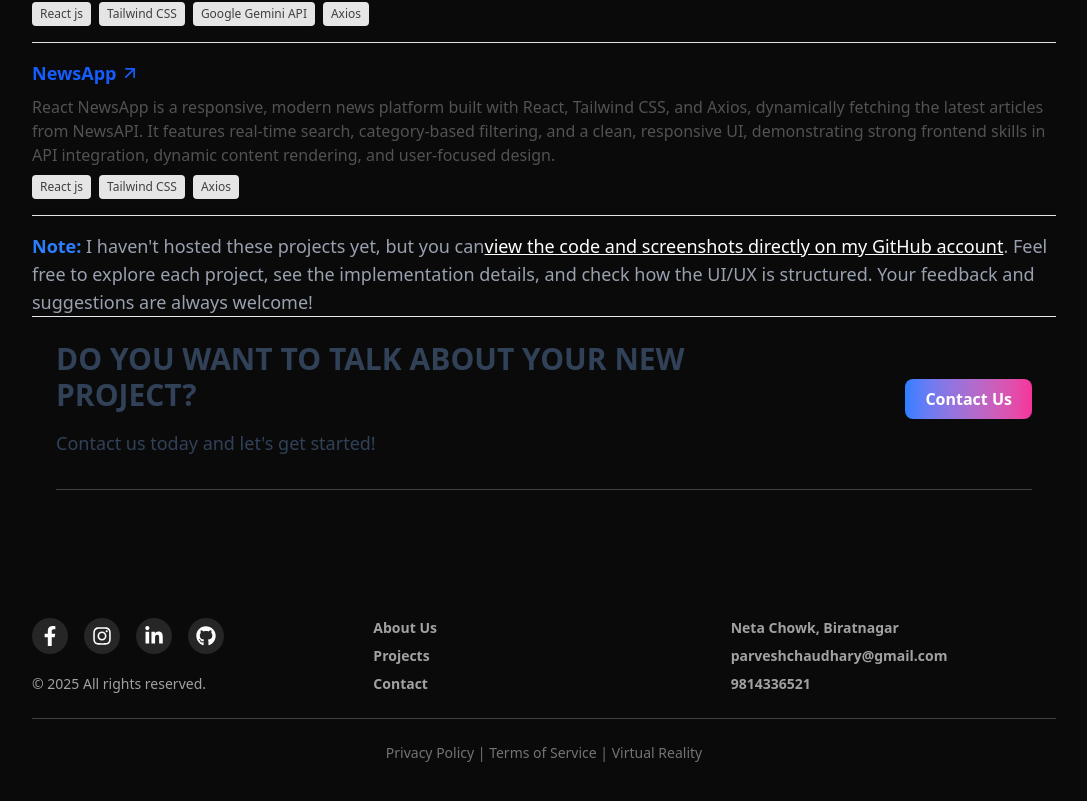
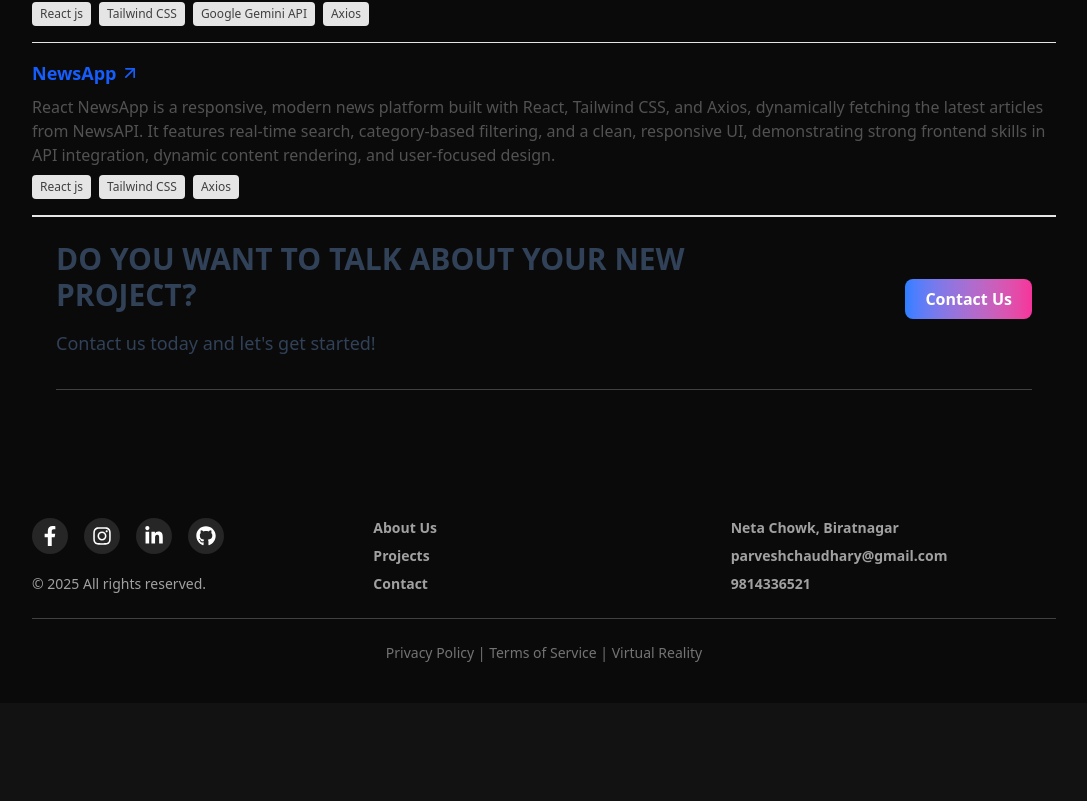
Before and after one commit to Parvesh-ops/Protfolio, a React (Vite) app: page / in a window 1280 px wide. Shown: the part 2421-3222 px from the top of the page, without its empty margins (96-1183 px from the left). After the commit the page ends 3124 px from the top, so only its background shows below. Built offline with nearby package versions, Linux system fonts and the light colour scheme.

Commit message:
Updated project.jsx

```diff
--- a/src/Pages/Project.jsx
+++ b/src/Pages/Project.jsx
@@ -60,14 +60,6 @@ const Projects = () => {
                 {projects.map((proj, i) => (
                     <ProjectCard key={i} {...proj} />
                 ))}
-                <p className="text-gray-400 dark:text-gray-300 text-base md:text-lg mt-4">
-                    <span className="font-semibold text-blue-500">Note:</span> I haven't hosted these projects yet, but you can
-                    <span className="font-medium text-white underline hover:text-blue-400 cursor-pointer">
-                        view the code and screenshots directly on my GitHub account
-                    </span>.
-                    Feel free to explore each project, see the implementation details, and check how the UI/UX is structured.
-                    Your feedback and suggestions are always welcome!
-                </p>
                 <hr />
 
             </section>
```
